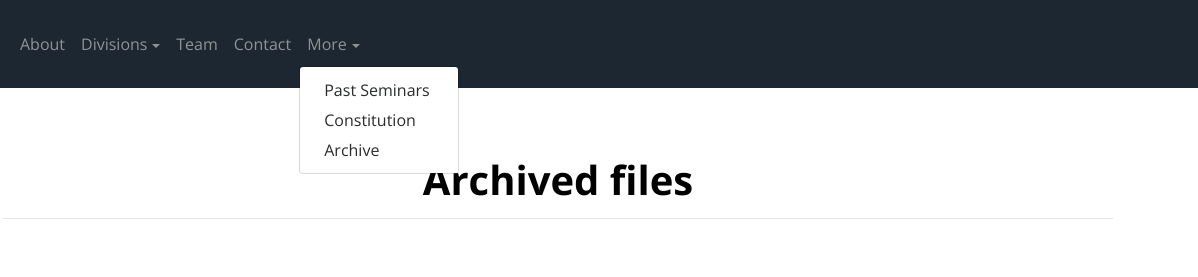
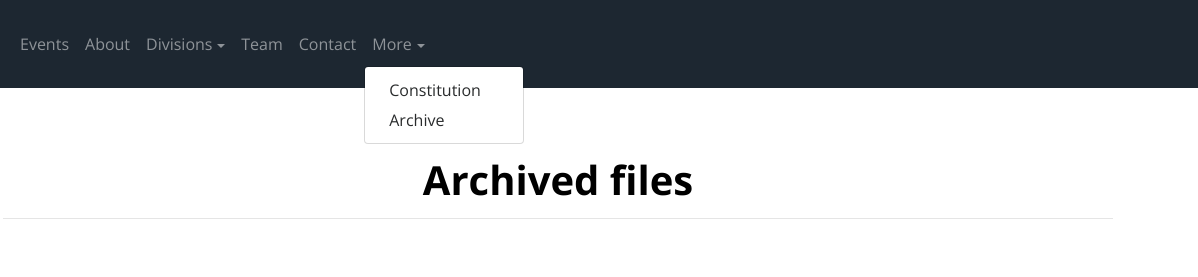
Before and after one commit to csecutsc/csec_site, a plain HTML site: page archive.html in a window 1280 px wide. Both pictures are taken after a click on the link "More". Shown: the top 277 px of the page, 82-1280 px from the left. Drawn offline with nearby package versions, Linux system fonts and the light colour scheme; a script that the page names is missing.

Commit message:
Fixed nav link in archive page

```diff
--- a/archive.html
+++ b/archive.html
@@ -32,6 +32,7 @@
             <a class="navbar-brand" href="http://csec.club/"><img src="https://csec.club/images/square_icon.png" width="30" height="30" class="d-inline-block align-top" alt=""></a>
             <div class="collapse navbar-collapse" id="navbar-items">
                 <ul class="navbar-nav">
+                    <li class="nav-item"> <a class="nav-link" href="http://csec.club/seminars">Events</a> </li>
                     <li class="nav-item"> <a class="nav-link" href="http://csec.club/#about">About</a> </li>
                     <li class="nav-item dropdown"> <a class="nav-link dropdown-toggle" data-toggle="dropdown" style="cursor: pointer;">Divisions</a>
                         <div class="dropdown-menu" aria-labelledby="dropdownMenuButton"> <a class="dropdown-item" href="http://algo.csec.club">CSEC-A</a> <a class="dropdown-item" href="http://security.csec.club">CSEC-S</a> <a class="dropdown-item" href="http://web.csec.club">CSEC-W</a> </div>
@@ -39,7 +40,7 @@
                     <li class="nav-item"> <a class="nav-link" href="http://csec.club/team">Team</a> </li>
                     <li class="nav-item"> <a class="nav-link" href="http://csec.club/#contact">Contact</a> </li>
                     <li class="nav-item dropdown"> <a class="nav-link dropdown-toggle" data-toggle="dropdown" style="cursor: pointer;">More</a>
-                        <div class="dropdown-menu" aria-labelledby="dropdownMenuButton"> <a class="dropdown-item" href="http://csec.club/seminars">Past Seminars</a> <a class="dropdown-item" href="http://csec.club/documents/CSEC_Constitution_17-18.pdf">Constitution</a> <a class="dropdown-item" href="http://csec.club/archive">Archive</a> </div>
+                        <div class="dropdown-menu" aria-labelledby="dropdownMenuButton"><a class="dropdown-item" href="http://csec.club/documents/CSEC_Constitution_17-18.pdf">Constitution</a> <a class="dropdown-item" href="http://csec.club/archive">Archive</a> </div>
                     </li>
                 </ul>
             </div>
```
